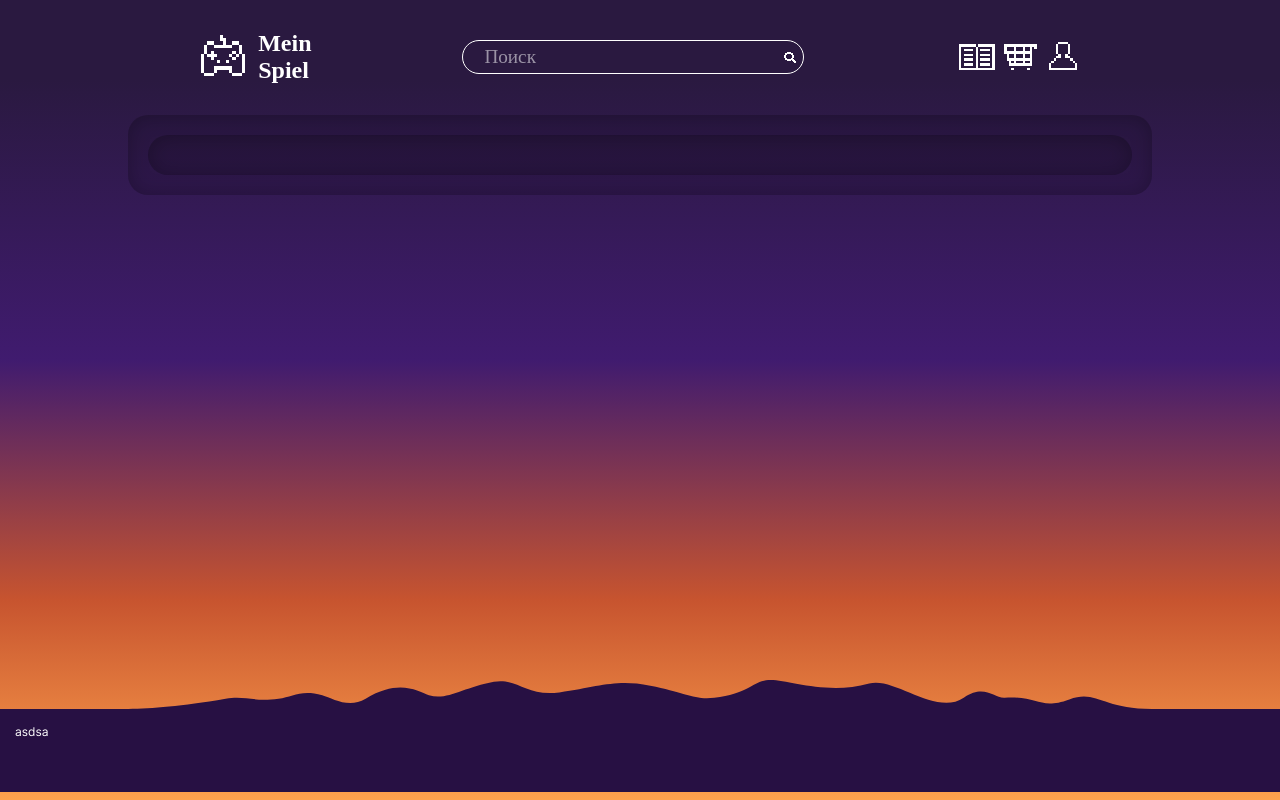
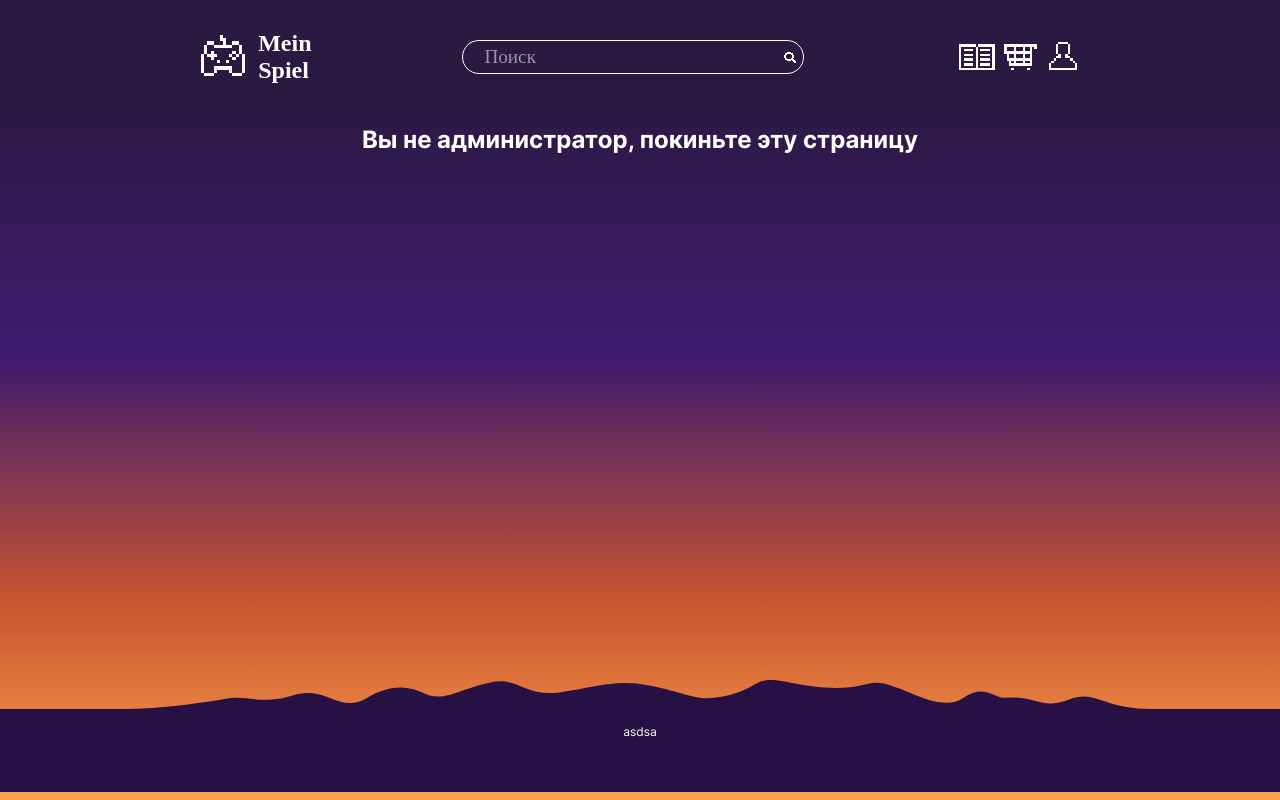
Before and after one commit to Zhoraaa/MeinSpiel, a PHP site: page /admin/index.php in a window 1280 px wide. Run offline with PHP 8.4, Linux system fonts and the light colour scheme; some web fonts are replaced.

Commit message:
ver.0.1.3
- Вроде как рабочая отправка сообщений админам
- Улучшена авторизация

```diff
--- /dev/null
+++ b/admin/index.php
@@ -0,0 +1,25 @@
+<?php
+require_once("../pageBase.php");
+
+if (!$user || $user['role'] != 1) {
+  echo "<h1 class='warning'>Вы не администратор, покиньте эту страницу</h1>";
+  // header("location: /");
+} else {
+?>
+<div class="inner-shadow pad15">
+  <div id="filters">asd</div>
+  <div id="catalogue">
+    <div class="product-card inner-shadow"></div>
+    <div class="product-card inner-shadow"></div>
+    <div class="product-card inner-shadow"></div>
+    <div class="product-card inner-shadow"></div>
+    <div class="product-card inner-shadow"></div>
+    <div class="product-card inner-shadow"></div>
+    <div class="product-card inner-shadow"></div>
+    <div class="product-card inner-shadow"></div>
+  </div>
+</div>
+<?php
+}
+endPage()
+?>
--- a/pageBase.php
+++ b/pageBase.php
@@ -35,19 +35,19 @@ $user = mysqli_fetch_assoc($res);
   <content id="mainContent">
 
     <header>
-      <a class="title inner-header" href="/" title="На главную">
+      <a class="title" href="/" title="На главную">
         <img src="../img/logo.svg" class="LOGO">
-        <h1>Mein<br>Spiel</h1>
+        <h1 class="fifaks">Mein<br>Spiel</h1>
       </a>
-      <form class="search inner-header">
+      <form class="search fifaks">
         <input type="text" name="searchQuery" placeholder="Поиск">
         <button><img src="../img/Search.svg" alt="Искать"></button>
       </form>
-      <nav class="inner-header">
+      <nav class="">
         <?php
         if (isset($user)) {
         ?>
-          <h2>
+          <h2 class="fifaks">
             <?= $user['balance'] ?> ₽
           </h2>
         <?php
--- a/script.js
+++ b/script.js
@@ -38,7 +38,7 @@ function authBlock() {
       '<form action="../user/signInDB.php" method="get" id="signIn">' +
         '<div><input type="text" name="login" placeholder="Логин" class="inner-shadow"></div>' +
         '<div><input type="password" name="pass" placeholder="Пароль" class="inner-shadow"></div>' +
-        '<button type="submit">Войти</button>' +
+        '<button type="submit" class="radius white-border">Войти</button>' +
         '<div id="switchToSU" onclick="SUSISwitcher(\'signUp\', this.id)" class="pointer ctrl-u">Регистрация</div>' +
       '</form>' +
 
@@ -47,7 +47,7 @@ function authBlock() {
         '<div><input type="email" name="email" placeholder="Эл. почта" class="inner-shadow"></div>' +
         '<div><input type="password" name="pass" placeholder="Пароль" class="inner-shadow"></div>' +
         '<div><input type="password" name="passRep" placeholder="Повтор пароля" class="inner-shadow"></div>' +
-        '<button type="submit">Регистрация</button>' +
+        '<button type="submit" class="radius white-border">Регистрация</button>' +
         '<div id="switchToSI" onclick="SUSISwitcher(\'signIn\', this.id)" class="pointer ctrl-u">Вход</div>' +
       '</form>';
 
--- a/style.css
+++ b/style.css
@@ -14,7 +14,6 @@ h2 {
 }
 
 html {
-
   font-size: 12px;
   --five: 5px;
   --typical-height: 25px;
@@ -32,21 +31,20 @@ body {
   min-height: 100vh;
   margin: auto;
 
-  background: linear-gradient(180deg,
-      #2a1940 10vh,
-      #401b6f 45vh,
-      #c7542f 75vh,
-      #ffa24d 100vh);
+  background: linear-gradient(
+    180deg,
+    #2a1940 10%,
+    #401b6f 45%,
+    #c7542f 75%,
+    #ffa24d 100%
+  );
 }
-
 /* Контентная область и содержимое */
 content {
   min-height: 85vh;
   max-height: 90%;
-
   margin: 0 auto;
   padding: 0 10%;
-
   display: block;
 }
 
@@ -54,158 +52,127 @@ content {
 /* Хэдер */
 header {
   padding: 2% 0;
-
   display: flex;
   align-items: center;
-  justify-content: space-between;
+  justify-content: space-around;
   flex-wrap: wrap;
 }
-
-.inner-header {
-  margin: 0px auto;
-}
-
 /* Название */
 .title {
   display: flex;
   align-items: center;
   text-decoration: none;
 }
-
 h1 {
   margin: calc(var(--five) * 2);
-  font-family: 'Fifaks 1.0 dev1';
   font-size: calc(var(--typical-fsize) * 2);
 }
-
 .LOGO {
   height: calc(var(--typical-height) * 2);
 }
-
 /* Поиск */
 .search {
   --witdh-search: 70%;
-
   border: 1px solid #fff;
   max-width: var(--witdh-search);
   border-radius: 100vh;
   padding: var(--five);
-
   display: flex;
-
   justify-content: space-between;
 }
-
 .search * {
   border: none;
   padding: 0;
   background-color: #00000000;
 }
-
 .search input {
-
   width: calc(var(--typical-height) * 10);
   /* max-width: 40vw; */
   outline: 0;
   padding: 0 5%;
-
   font-family: 'Fifaks 1.0 dev1';
   font-size: calc(var(--typical-fsize) * 1.6);
 }
-
 input::placeholder {
   color: #ffffff88;
 }
-
 .search button {
   width: auto;
   display: flex;
   align-items: center;
+
   justify-content: end;
 }
-
 .search button img {
   width: 30%;
   /* min-width: 5vw; */
 }
-
 /* Балик и навигация */
 nav {
   display: flex;
   align-items: center;
 }
-
 nav h2 {
   font-size: calc(var(--typical-fsize) * 1.5);
-  font-family: 'Fifaks 1.0 dev1';
 }
-
 nav div {
   width: calc(var(--typical-height) * 1.5 * 3 + var(--five) * 2);
   margin-left: calc(var(--five)*3);
   display: flex;
   justify-content: space-between;
 }
-
 nav div a img {
   height: calc(var(--typical-height)*1.5);
 }
-
 /* Футер */
 footer {
   width: 100%;
-
   min-height: 15vh;
   height: 10%;
-
   position: relative;
   bottom: 0px;
 }
-
 footer img {
   height: 30%;
   max-width: 80%;
   margin: 0 auto;
   display: block;
 }
-
 footer .info {
   --pad-f-info: 15px;
   max-width: 100%;
   min-height: calc(10.4vh - var(--pad-f-info) * 2);
+  height: 70%;
   padding: var(--pad-f-info);
+  background: #271043;
 
-  background: #271043;
+  display: flex;
+  justify-content: space-evenly;
+  position: relative;
+  bottom: 0px;
 }
-
 .zero {
   width: 100%;
   position: relative;
 }
-
 /* Авторизация и связанное */
 #account {
   height: auto;
   width: 150px;
   border: 1px solid white;
   padding: 15px 0;
-
   display: flex;
   flex-direction: column;
   align-items: center;
-
   position: fixed;
   left: 50%;
   top: 50%;
   transform: translate(-50%, -50%);
-
   z-index: 1;
 }
-
 #account img {
-  width: 80px
+  width: 80px;
 }
-
 #account input {
   width: 80%;
   padding: 5px 10%;
@@ -218,56 +185,98 @@ footer .info {
   display: flex;
   justify-content: center;
 }
-
 #account form button {
-  width: 100%;
+  width: auto;
   background-color: #00000000;
+  padding: 5px 10px;
 }
-/* Прятки */
-.hide {
-  display:none;
-}
-
 /* Форматирование текста */
 .ctrl-u {
   text-decoration: underline;
 }
+/* Обратная связь */
+.content-mail {
+  padding: 40px 40px;
+  margin: auto;
+  display: flex;
+  flex-direction: column;
+}
+.content-mail * {
+  max-width: 300px;
+}
+/* Каталоги */
+#filters {
+  height: 5vh;
+
+  display: flex;
+  align-items: center;
+}
+
+#catalogue {
+  min-height: 55vh;
+  width: auto;
+  margin: 0 auto;
+
+  overflow-y: scroll;
+
+  display: flex;
+  flex-wrap: wrap;
+  justify-content: flex-start;
+  align-content: flex-start;
+
+  resize: both;
+}
+
+.product-card {
+  --card-wh: 150px;
+
+  width: var(--card-wh);
+  height: calc(var(--card-wh) / 3 * 4);
+  margin: 5px 10px;
+}
+@media (max-width: 600px) {
+  .product-card {
+    --card-wh: calc(150px / 1.5);
+  }
+}
+@media (max-width: 300px) {
+  .product-card {
+    --card-wh: calc(150px / 2);
+  }
+}
+
 
 /* Частые стили */
 .inter {
   font-family: 'Inter';
 }
-
+.fifaks,
+#account {
+  font-family: 'Fifaks 1.0 dev1';
+}
 .radius {
   border-radius: 20px;
 }
-
 .inner-shadow {
-  background: rgba(0, 0, 0, 0.1);
-  box-shadow: inset 0px 0px 20px rgba(0, 0, 0, 0.25);
+  background: rgba(0, 0, 0, 0.2);
+  box-shadow: inset 0px 0px 20px rgba(0, 0, 0, 0.4);
 }
-
 .content {
   padding: 20px;
 }
-
-.white-border,
-input:focus {
-  outline: 1px #ffffff solid;
-}
-
-.content-mail {
-  padding: 40px 40px;
-  margin: auto;
-
-  display:flex;
-  flex-direction: column;
-}
-
-.content-mail * {
-  max-width: 300px;
-}
-
 .blur {
   backdrop-filter: blur(30px);
 }
+.white-border,
+#account input:focus {
+  outline: 1px #ffffff solid;
+}
+.hide {
+  display: none;
+}
+.warning {
+  text-align: center;
+}
+.pad15 {
+  padding: 10px;
+}
```
Also changed, not shown: account/mail.php (renamed from accaunt/mail.php).
